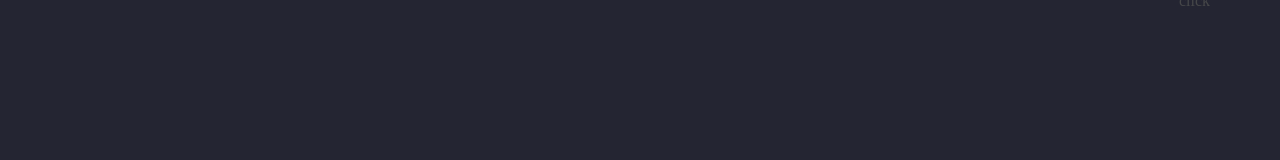
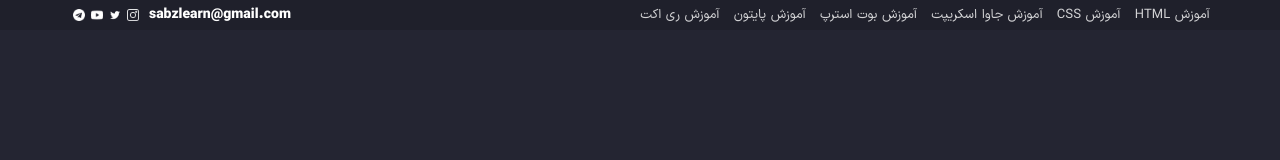
Before and after one commit to hassan-1381/sabzlearn.ir, a plain HTML site: page index.html in a window 1280 px wide. Drawn offline with Linux system fonts and the light colour scheme.

Commit message:
added top header to index.html

```diff
--- a/index.html
+++ b/index.html
@@ -24,9 +24,38 @@
 
     <!-- Start Header -->
     <header class="header">
+        <!-- Start Top Header -->
         <div class="top-header">
-            <div class="container"></div>
+            <div class="container">
+                <div class="top-header__wrapper">
+                    <ul class="top-header__menu">
+                        <li class="top-header__menu-item"><a href="#" class="top-header__menu-link">آموزش HTML</a></li>
+                        <li class="top-header__menu-item"><a href="#" class="top-header__menu-link">آموزش CSS</a></li>
+                        <li class="top-header__menu-item"><a href="#" class="top-header__menu-link">آموزش جاوا اسکریپت</a></li>
+                        <li class="top-header__menu-item"><a href="#" class="top-header__menu-link">آموزش بوت استرپ</a></li>
+                        <li class="top-header__menu-item"><a href="#" class="top-header__menu-link">آموزش پایتون</a></li>
+                        <li class="top-header__menu-item"><a href="#" class="top-header__menu-link">آموزش ری اکت</a></li>
+                    </ul>
+                    <div class="top-header__social-infos">
+                        <span class="top-header__gmail">sabzlearn@gmail.com</span>
+                        <ul class="top-header__social-icons">
+                            <li class="top-header__social-icons__item">
+                                <a href="#" class="top-header__social-icons__link"><img class="top-header-social-icons__img" src="./images/mainPageImages/icons/instagram-min.png" alt="social-icon-instagram"></a>
+                            </li>
+                            <li class="top-header__social-icons__item"><a href="#" class="top-header__social-icons__link"><img class="top-header-social-icons__img" src="./images/mainPageImages/icons/twitter-min.png" alt="social-icon-twitter"></a>
+                            </li>
+                            <li class="top-header__social-icons__item">
+                                <a href="#" class="top-header__social-icons__link"><img class="top-header-social-icons__img" src="./images/mainPageImages/icons/youtube-min.png" alt="social-icon-youtube"></a>
+                            </li>
+                            <li class="top-header__social-icons__item">
+                                <a href="#" class="top-header__social-icons__link"><img class="top-header-social-icons__img" src="./images/mainPageImages/icons/telegram-min.png" alt="social-icon-telegram"></a>
+                            </li>
+                        </ul>
+                    </div>
+                </div>
+            </div>
         </div>
+        <!-- End Top Header -->
         <div class="main-header">
             <div class="container"></div>
         </div>
@@ -36,20 +65,6 @@
     <main class="main"></main>
     <footer class="footer"></footer>
 
-    <section class="header">
-
-        <div class="container">
-            <p>
-<a>
-    click
-</a>
-            </p>
-
-        </div>
-
-    </section>
-
-
 </body>
 
 </html>
--- a/styles/Responsive.css
+++ b/styles/Responsive.css
@@ -5,7 +5,14 @@
 
 }
 @media screen and (max-width: 992px) {
-
+    .container{
+        width:100%
+    }
+}
+@media screen and (max-width: 852px) {
+    .top-header{
+        display: none;
+    }
 }
 @media screen and (max-width: 768px) {
 
--- a/styles/allStyle.css
+++ b/styles/allStyle.css
@@ -18,10 +18,6 @@ body {
     color:var(--white-color);
     direction: rtl;
 
-    font-family: 'IRANSans';
-    line-height: 0.16;
-    font-size: 1.6rem;
-
 }
 
 *,
@@ -34,24 +30,85 @@ body {
 
 a {
     text-decoration: none;
-
     transition: all 300ms ease-in-out;
-
-    color: var(--dark-color);
-    transition: all 400ms ease-in-out;
 }
 
 a:hover {
     color: var(--primary-color);
-
 }
 
 i {
     user-select: none;
 }
 
-
-
 /*finish default styles */
 
-/*finish default styles */
+/*
+==========
+start header styles
+==========
+*/
+
+.header{
+}
+
+/*start top header styles */
+.top-header{
+    background:rgba(0,0,0,0.14);
+    min-height: 3rem;
+    line-height: 3rem;
+}
+.top-header__wrapper{
+    display: flex;
+    align-items: center;
+    justify-content: space-between;
+}
+.top-header__menu{
+    display: flex;
+}
+.top-header__menu-item{
+    margin:0 0.7rem
+}
+.top-header__menu-item:first-child{
+    margin-right:0
+}
+.top-header__menu-item:last-child{
+    margin-left:0
+}
+.top-header__menu-link{
+    color:hsla(0,0%,100%,0.8);
+    font-size: 1.3rem;
+    font-family:'IRANSans-400';
+}
+.top-header__menu-link:hover{
+    color:var(--white-color);
+}
+.top-header__social-infos{
+    display: flex;
+    align-items: center;
+}
+.top-header__gmail{
+    font-family:'IRANSans-900';
+}
+.top-header__social-icons{
+    display: flex;
+    margin-right: 0.7rem;
+    align-items: center;
+}
+.top-header__social-icons__link{
+    margin: 0 0.3rem;
+    display: flex;
+    align-items: center;
+    justify-content: center;
+}
+.top-header-social-icons__img{
+    width:1.2rem;
+    height: 1.2rem;
+}
+/*finish top header styles */
+
+/*
+==========
+finish header styles
+==========
+*/
--- a/styles/fonts.css
+++ b/styles/fonts.css
@@ -19,8 +19,3 @@
     font-family: 'IRANSans-900';
     src: url('../fonts/IRANSansX-Black.ttf') format("truetype");
 }
-
-=======
-    font-family: 'IRANSans';
-    src: url('../fonts/IranNastaliq&Help-fontyab.com/IRANSans.ttf');
-}
--- a/styles/variables.css
+++ b/styles/variables.css
@@ -1,10 +1,9 @@
 :root {
-
     --primary-bgColor:#2F3041;
     --body-bgColor:#242532;
     --secondary-bgColor:#1975BD;
     --white-color: #fff;
-    --primary-font: "IRANSans";
+    --primary-font: 'IRANSans-200';
     --primary-color: #2bce56;
     --white-color: #fff;
     --dark-color: #464749;
```
